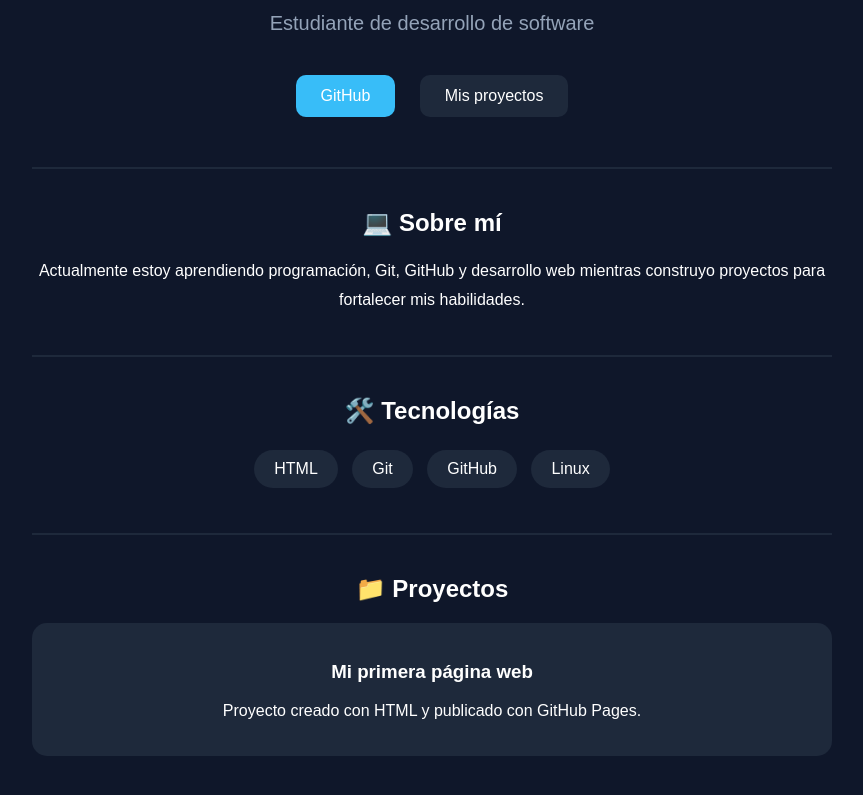
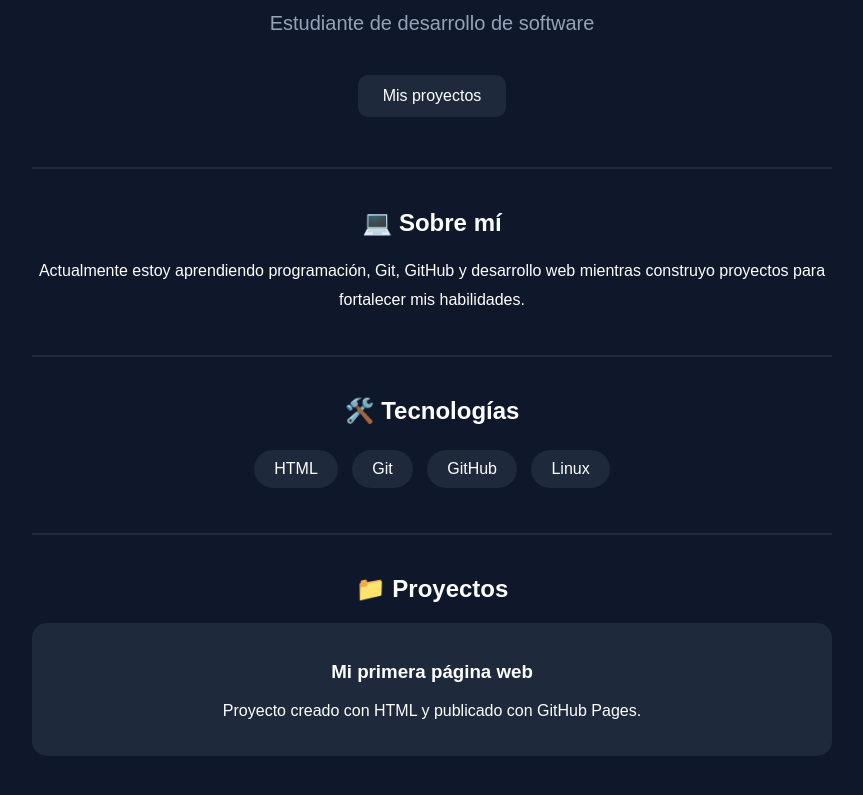
Before and after one commit to karenmr300/mi-primer-proyecto, a plain HTML site: page index.html in a window 1280 px wide. Shown: the part 153-948 px from the top of the page, without its empty margins (208-1071 px from the left). Drawn offline with Linux system fonts and the light colour scheme.

Commit message:
Quito botton de github

```diff
--- a/index.html
+++ b/index.html
@@ -21,10 +21,6 @@
             Estudiante de desarrollo de software
         </p>
         <div class="botones">
-
-    <a href="https://github.com/karenmr300" target="_blank" class="boton">
-        GitHub
-    </a>
 
     <a href="#" class="boton-secundario">
         Mis proyectos
```
